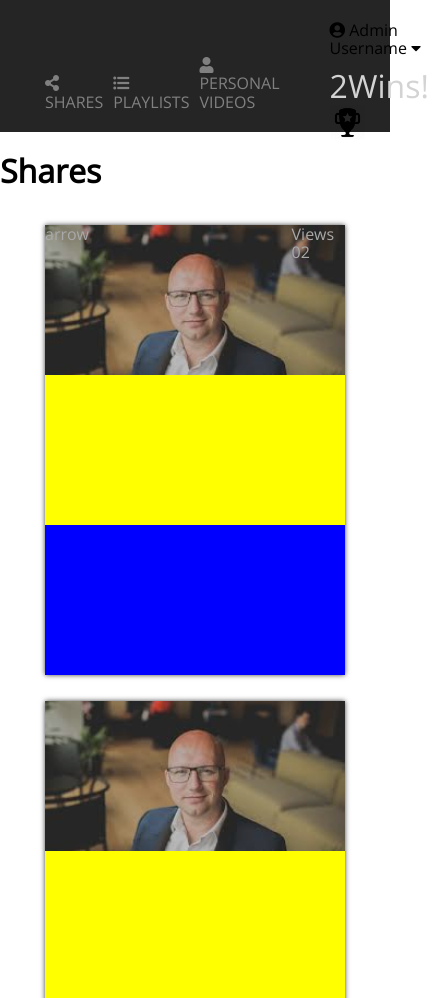
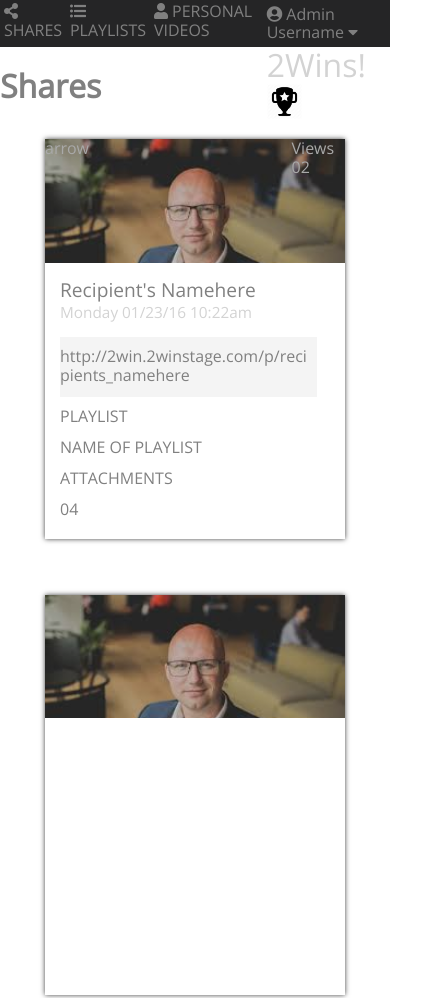
Before and after one commit to JustinD85/jd-comp-challenge-1, a plain HTML site: page index.html in a window 390 px wide. Shown: the top 998 px of the page, 434 px wide, since content can reach past the window. Drawn offline with nearby package versions, Linux system fonts and the light colour scheme.

Commit message:
Responsive and Framework Complete

```diff
--- a/css/styles.css
+++ b/css/styles.css
@@ -1,44 +1,49 @@
 :root{
   font-family: 'Open Sans', sans-serif;
+  color:grey;
 }
 nav{
   width:  100vw;
-  min-height: 100px;
+  position: relative;
+  height: 10vw;
   display: flex;
   justify-content: space-between;
   background: #252526;
+  padding-bottom: 2%;
 }
 
 nav ul{
   list-style: none;
-  /*background: peru;*/
-  height:100px;
 }
 
 nav ul li{
-  margin: 5px;
+  margin: 5px 1vw 0 1vw;
 }
 
 nav #nav-links-left{
   display: flex;
   align-items: flex-end;
   color:grey;
+  padding:0;
+  margin:0;
 }
 
-nav #nav-links-left{
-  /*first item color it white*/
+nav #nav-links-left li:hover{
+  color:white;
 }
 
 nav #nav-links-right{
   display: flex;
   flex-direction: column;
   justify-content: space-between;
+  padding:0;
+  margin:0;
+}
+nav #nav-links-right:hover{
+  color:white;
 }
 
 .inline-block-link-right{
-  position: absolute;
-  bottom: 0;
-  right:  0;
   background: blue;
 }
 
@@ -47,31 +52,26 @@ nav #win-text{
   color:lightgrey;
 }
 
-nav #win-img {
-  /*//url("../img/banner.png");*/
+nav #win-img{
   height: 35px;
-  /*width: 2;*/
 }
 
 main{
   display:  flex;
   flex-wrap:  wrap;
   justify-content: center;
-  justify-content: space-around;
+  justify-content: space-aroudn;
 }
 
 main #card{
   min-width:300px;
-  /*flex-basis: 300px;*/
-  /*flex:1;*/
-
   width: 23vw;
-  min-height: 400px;
-  /*max-height: 35%;*/
-  height: 450px;
-  background: darkslategrey;
+  min-height: calc(30vw);
+  height: 400px;
   margin:13px;
-  /*margin-top: 20px;*/
+  margin-bottom: 5vh;
+  margin-left: 1%;
+  margin-right: 1%;
   display: flex;
   flex-direction: column;
   -webkit-box-shadow: 0px 0px 5px 0px rgba(0,0,0,0.75);
@@ -81,8 +81,9 @@ main #card{
 }
 
 #card span{
-  flex:;
+  /*flex:;*/
 }
+
 #card-header{
   background-image: url("./../img/headshot/images1.jpg");
   background-size: cover;
@@ -91,19 +92,47 @@ main #card{
   flex:1;
   display: flex;
   color:lightgrey;
-
 }
 
 #card-header-left{
   width:100%;
-  /*background:black;*/
 }
 #card-mid{
   flex:1;
-  background: yellow;
+  align-items: center;
+  padding: 0 0 5% 5%;
+}
+#card-mid ul{
+  list-style: none;
+  flex-direction: column;
+  width: 100%;
+  padding-left: 0;
+  box-sizing: border-box;
+
+}
+#card-mid ul li:nth-child(1){
+  font-size:1.2rem;
+}
+
+#card-mid ul li:nth-child(2){
+  padding-top: 1%;
+  color: lightgrey;
+  font-size: .96rem;
+}
+
+#card-mid div{
+  width: 90%;
+  word-wrap:break-word;
+  background:#f4f4f4;
+  height: 40%;
+  padding-top: 10px;
 }
 
 #card-bottom{
   flex:1;
-  background: blue;
+  display: flex;
+  flex-direction: column;
+  justify-content: space-around;
+    padding: 0 0 5% 5%;
+  /*background: blue;*/
 }
--- a/index.html
+++ b/index.html
@@ -17,8 +17,8 @@
       <ul id="nav-links-left">
         <li>
           <i class="fa fa-share-alt" aria-hidden="true"></i>
-          SHARES
-        </li>
+            SHARES
+          </li>
         <li>
           <i class="fa fa-list-ul" aria-hidden="true"></i>
           PLAYLISTS
@@ -51,13 +51,22 @@
       <span id="card-num-views">
         02
       </span>
-    </span>
+      </span>
       </span>
       <span id="card-mid">
-
+        <ul>
+          <li>Recipient's Namehere</li>
+          <li>Monday 01/23/16 10:22am</li>
+        </ul>
+        <div>
+        http://2win.2winstage.com/p/recipients_namehere
+        </div>
       </span>
       <span id="card-bottom">
-
+        <div>PLAYLIST</div>
+        <div>NAME OF PLAYLIST</div>
+        <div>ATTACHMENTS</div>
+        <div>04</div>
       </span>
     </section>
     <section id="card">
```
